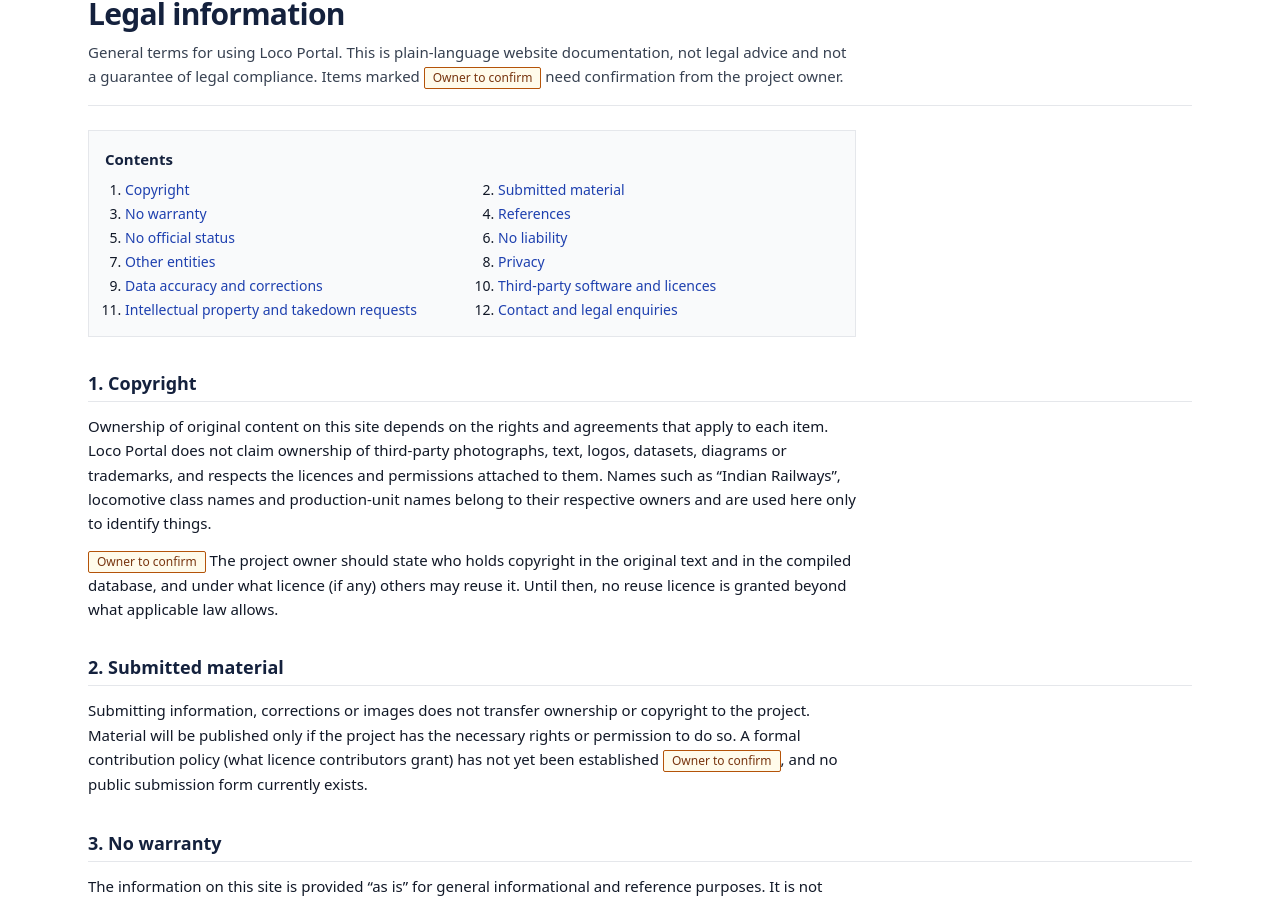
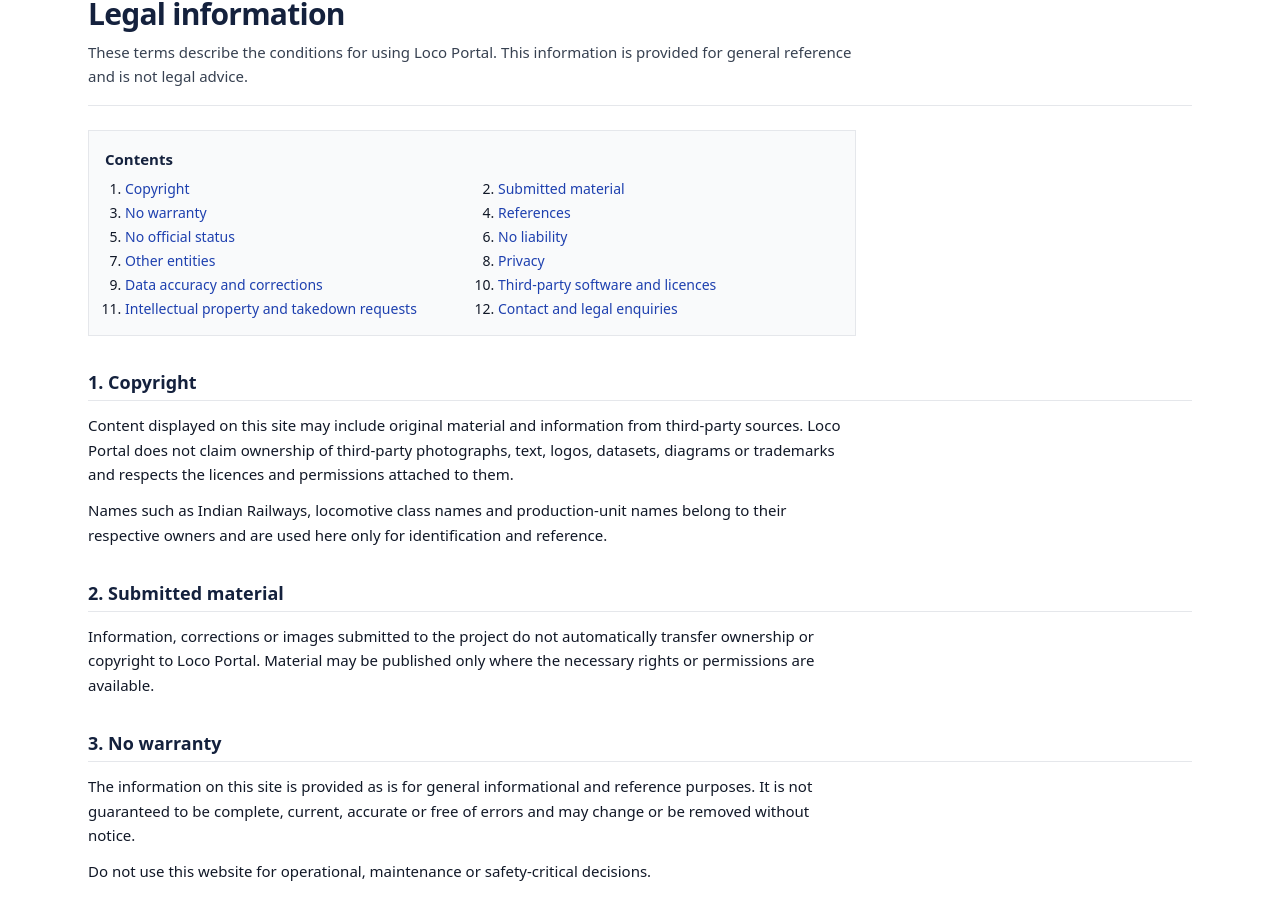
Before and after one commit to Chaitanyadurgeshweb/loco-db-final, a Next.js app: page /legal in a window 1280 px wide. Shown: the part 177-1080 px from the top of the page. Built offline with nearby package versions, Linux system fonts and the light colour scheme.

Commit message:
Update page.tsx

```diff
--- a/app/legal/page.tsx
+++ b/app/legal/page.tsx
@@ -1,35 +1,259 @@
-import Link from "next/link"; import PageHeader from "@/components/PageHeader"; import OfficialDisclaimer from "@/components/OfficialDisclaimer"; import Contact, { Pending } from "@/components/Contact";
+import Link from "next/link";
+import PageHeader from "@/components/PageHeader";
+import OfficialDisclaimer from "@/components/OfficialDisclaimer";
+import Contact from "@/components/Contact";
+
 export const metadata = { title: "Legal information" };
-const toc: [string, string][] = [["copy", "Copyright"], ["sub", "Submitted material"], ["warr", "No warranty"], ["ref", "References"], ["off", "No official status"], ["liab", "No liability"],
-  ["other", "Other entities"], ["priv", "Privacy"], ["accuracy", "Data accuracy and corrections"], ["licenses", "Third-party software and licences"], ["takedown", "Intellectual property and takedown requests"], ["contact", "Contact and legal enquiries"]];
-export default function Legal() { return <><PageHeader title="Legal information" crumbs={[{ label: "Legal information" }]}>
-  <p>General terms for using Loco Portal. This is plain-language website documentation, not legal advice and not a guarantee of legal compliance. Items marked <Pending /> need confirmation from the project owner.</p></PageHeader>
-  <nav aria-label="On this page" className="border border-gray-200 bg-gray-50 p-4 mb-6 max-w-3xl"><p className="font-semibold text-navy mb-2">Contents</p>
-    <ol className="list-decimal pl-5 grid sm:grid-cols-2 gap-x-8 gap-y-1 text-sm">{toc.map(([id, t]) => <li key={id}><a href={`#${id}`}>{t}</a></li>)}</ol></nav>
-  <div className="prose-doc [&_section]:scroll-mt-4">
-  <section id="copy"><h2>1. Copyright</h2>
-    <p>Ownership of original content on this site depends on the rights and agreements that apply to each item. Loco Portal does not claim ownership of third-party photographs, text, logos, datasets, diagrams or trademarks, and respects the licences and permissions attached to them. Names such as “Indian Railways”, locomotive class names and production-unit names belong to their respective owners and are used here only to identify things.</p>
-    <p><Pending /> The project owner should state who holds copyright in the original text and in the compiled database, and under what licence (if any) others may reuse it. Until then, no reuse licence is granted beyond what applicable law allows.</p></section>
-  <section id="sub"><h2>2. Submitted material</h2>
-    <p>Submitting information, corrections or images does not transfer ownership or copyright to the project. Material will be published only if the project has the necessary rights or permission to do so. A formal contribution policy (what licence contributors grant) has not yet been established <Pending />, and no public submission form currently exists.</p></section>
-  <section id="warr"><h2>3. No warranty</h2>
-    <p>The information on this site is provided “as is” for general informational and reference purposes. It is not guaranteed to be complete, current, accurate or free of errors, and may change or be removed without notice. Do not use it for operational, maintenance or safety-critical decisions.</p></section>
-  <section id="ref"><h2>4. References</h2>
-    <p>The initial locomotive data is compiled from supplied records and has not been independently verified (see <Link href="/sources">Data status</Link> and <Link href="/acknowledgements">Acknowledgements</Link>). References are listed only where they are known. No organisation has reviewed or verified the content of this site.</p></section>
-  <section id="off"><h2>5. No official status</h2><OfficialDisclaimer />
-    <p>This site does not use Indian Railways logos or design elements and is not meant to look official. Nothing here is an official notice, timetable, order or record. The site is also not affiliated with the Indian Railways Fan Club Association (IRFCA).</p></section>
-  <section id="liab"><h2>6. No liability</h2>
-    <p>To the fullest extent permitted by applicable law, the project owner is not liable for loss or damage arising from the use of, or inability to use, this site or from reliance on its content. Nothing in these terms excludes or limits any liability that cannot be excluded or limited by law. <Pending>Governing law and jurisdiction to be confirmed</Pending></p></section>
-  <section id="other"><h2>7. Other entities</h2>
-    <p>Links to other websites, including the official Indian Railways website, are provided for convenience and reference. They do not mean that Loco Portal endorses those sites or that they endorse Loco Portal, and Loco Portal is not responsible for their content or privacy practices.</p></section>
-  <section id="priv"><h2>8. Privacy</h2>
-    <p>Visitors do not need an account, and the site’s code includes no analytics, advertising or tracking scripts. Administrator accounts and the service providers that operate the site do process some personal data. Read the full <Link href="/privacy">Privacy statement</Link>.</p></section>
-  <section id="accuracy"><h2>9. Data accuracy and corrections</h2>
-    <p>Each locomotive record shows a verification status: <em>verified</em>, <em>source listed</em>, <em>unverified</em> or <em>disputed</em>. “Source listed” means the record comes from supplied records and has not been independently checked. Locomotives are reallocated and renumbered, so records can become outdated. If you find an error, report it using the contact route below, saying which locomotive and what a reliable source shows. Reported errors are reviewed by the maintainer; no response time is promised.</p><Contact topic="corrections" /></section>
-  <section id="licenses"><h2>10. Third-party software and licences</h2>
-    <p>The site is built with open-source packages (Next.js, React, Tailwind CSS, TypeScript and others) under MIT or Apache-2.0 licences, listed on the <Link href="/acknowledgements#software">Acknowledgements</Link> page. Their licences apply to those packages only. Using them does not make Loco Portal’s own code, text or data open source.</p></section>
-  <section id="takedown"><h2>11. Intellectual property and takedown requests</h2>
-    <p>If you are a rights holder and believe content on this site infringes your rights, send a notice containing: your name and contact details; a description of the work; the exact page address where the material appears; a statement of why you believe the use is not authorised; and a statement that the information is accurate. Notices are reviewed by the maintainer, and content may be removed or hidden while a notice is assessed. Sending a notice does not mean a claim has been accepted or resolved. <Pending>Owner to confirm process and contact</Pending></p><Contact topic="takedown notices" /></section>
-  <section id="contact"><h2>12. Contact and legal enquiries</h2>
-    <Contact topic="legal enquiries, corrections and privacy requests" />
-    <p>The project owner’s name and any postal or registered address have not been published. <Pending /></p></section></div></>; }
+
+const toc: [string, string][] = [
+  ["copy", "Copyright"],
+  ["sub", "Submitted material"],
+  ["warr", "No warranty"],
+  ["ref", "References"],
+  ["off", "No official status"],
+  ["liab", "No liability"],
+  ["other", "Other entities"],
+  ["priv", "Privacy"],
+  ["accuracy", "Data accuracy and corrections"],
+  ["licenses", "Third-party software and licences"],
+  ["takedown", "Intellectual property and takedown requests"],
+  ["contact", "Contact and legal enquiries"],
+];
+
+export default function Legal() {
+  return (
+    <>
+      <PageHeader
+        title="Legal information"
+        crumbs={[{ label: "Legal information" }]}
+      >
+        <p>
+          These terms describe the conditions for using Loco Portal.
+          This information is provided for general reference and is
+          not legal advice.
+        </p>
+      </PageHeader>
+
+      <nav
+        aria-label="On this page"
+        className="border border-gray-200 bg-gray-50 p-4 mb-6 max-w-3xl"
+      >
+        <p className="font-semibold text-navy mb-2">Contents</p>
+
+        <ol className="list-decimal pl-5 grid sm:grid-cols-2 gap-x-8 gap-y-1 text-sm">
+          {toc.map(([id, t]) => (
+            <li key={id}>
+              <a href={`#${id}`}>{t}</a>
+            </li>
+          ))}
+        </ol>
+      </nav>
+
+      <div className="prose-doc [&_section]:scroll-mt-4">
+        <section id="copy">
+          <h2>1. Copyright</h2>
+
+          <p>
+            Content displayed on this site may include original material
+            and information from third-party sources. Loco Portal does
+            not claim ownership of third-party photographs, text, logos,
+            datasets, diagrams or trademarks and respects the licences
+            and permissions attached to them.
+          </p>
+
+          <p>
+            Names such as Indian Railways, locomotive class names and
+            production-unit names belong to their respective owners and
+            are used here only for identification and reference.
+          </p>
+        </section>
+
+        <section id="sub">
+          <h2>2. Submitted material</h2>
+
+          <p>
+            Information, corrections or images submitted to the project
+            do not automatically transfer ownership or copyright to
+            Loco Portal. Material may be published only where the
+            necessary rights or permissions are available.
+          </p>
+        </section>
+
+        <section id="warr">
+          <h2>3. No warranty</h2>
+
+          <p>
+            The information on this site is provided as is for general
+            informational and reference purposes. It is not guaranteed
+            to be complete, current, accurate or free of errors and
+            may change or be removed without notice.
+          </p>
+
+          <p>
+            Do not use this website for operational, maintenance or
+            safety-critical decisions.
+          </p>
+        </section>
+
+        <section id="ref">
+          <h2>4. References</h2>
+
+          <p>
+            The initial locomotive data is compiled from supplied
+            records and has not been independently verified. See{" "}
+            <Link href="/sources">Data status</Link> and{" "}
+            <Link href="/acknowledgements">Acknowledgements</Link>.
+          </p>
+
+          <p>
+            No organisation has reviewed or verified the content
+            of this site.
+          </p>
+        </section>
+
+        <section id="off">
+          <h2>5. No official status</h2>
+
+          <OfficialDisclaimer />
+
+          <p>
+            This site does not use Indian Railways logos or design
+            elements and is not meant to look official. Nothing here
+            is an official notice, timetable, order or record.
+            The site is also not affiliated with the Indian Railways
+            Fan Club Association (IRFCA).
+          </p>
+        </section>
+
+        <section id="liab">
+          <h2>6. No liability</h2>
+
+          <p>
+            To the fullest extent permitted by applicable law, the
+            project owner is not liable for loss or damage arising
+            from the use of, or inability to use, this site or from
+            reliance on its content.
+          </p>
+
+          <p>
+            Nothing in these terms excludes or limits any liability
+            that cannot be excluded or limited by law.
+          </p>
+        </section>
+
+        <section id="other">
+          <h2>7. Other entities</h2>
+
+          <p>
+            Links to other websites, including the official Indian
+            Railways website, are provided for convenience and
+            reference. They do not mean that Loco Portal endorses
+            those sites or that they endorse Loco Portal.
+          </p>
+
+          <p>
+            Loco Portal is not responsible for the content or
+            privacy practices of external websites.
+          </p>
+        </section>
+
+        <section id="priv">
+          <h2>8. Privacy</h2>
+
+          <p>
+            Visitors do not need an account to browse the public
+            website. The site's code includes no analytics,
+            advertising or tracking scripts.
+          </p>
+
+          <p>
+            Administrator accounts and the service providers that
+            operate the site may process personal data. Read the
+            full <Link href="/privacy">Privacy statement</Link>.
+          </p>
+        </section>
+
+        <section id="accuracy">
+          <h2>9. Data accuracy and corrections</h2>
+
+          <p>
+            Each locomotive record shows a verification status:
+            verified, source listed, unverified or disputed.
+            Source listed means the record comes from supplied
+            records and has not been independently checked.
+          </p>
+
+          <p>
+            Locomotives are reallocated and renumbered, so records
+            can become outdated. If you find an error, report it
+            using the contact route below, stating which locomotive
+            and what a reliable source shows.
+          </p>
+
+          <p>
+            Reported errors are reviewed by the maintainer.
+            No response time is guaranteed.
+          </p>
+
+          <Contact topic="corrections" />
+        </section>
+
+        <section id="licenses">
+          <h2>10. Third-party software and licences</h2>
+
+          <p>
+            The site is built with open-source packages including
+            Next.js, React, Tailwind CSS and TypeScript under
+            their respective licences.
+          </p>
+
+          <p>
+            Their licences apply to those packages only.
+            Using them does not make Loco Portal's own code,
+            text or data open source.
+          </p>
+
+          <p>
+            See the{" "}
+            <Link href="/acknowledgements#software">
+              Acknowledgements
+            </Link>{" "}
+            page for the software list.
+          </p>
+        </section>
+
+        <section id="takedown">
+          <h2>11. Intellectual property and takedown requests</h2>
+
+          <p>
+            If you are a rights holder and believe content on this
+            site infringes your rights, send a notice containing:
+          </p>
+
+          <ul>
+            <li>Your name and contact details.</li>
+            <li>A description of the work.</li>
+            <li>The exact page address where the material appears.</li>
+            <li>A statement explaining why you believe the use is unauthorised.</li>
+            <li>A statement that the information is accurate.</li>
+          </ul>
+
+          <p>
+            Notices are reviewed by the maintainer. Content may
+            be removed or hidden while a notice is assessed.
+            Sending a notice does not mean a claim has been
+            accepted or resolved.
+          </p>
+
+          <Contact topic="takedown notices" />
+        </section>
+
+        <section id="contact">
+          <h2>12. Contact and legal enquiries</h2>
+
+          <Contact topic="legal enquiries, corrections and privacy requests" />
+        </section>
+      </div>
+    </>
+  );
+}
```
